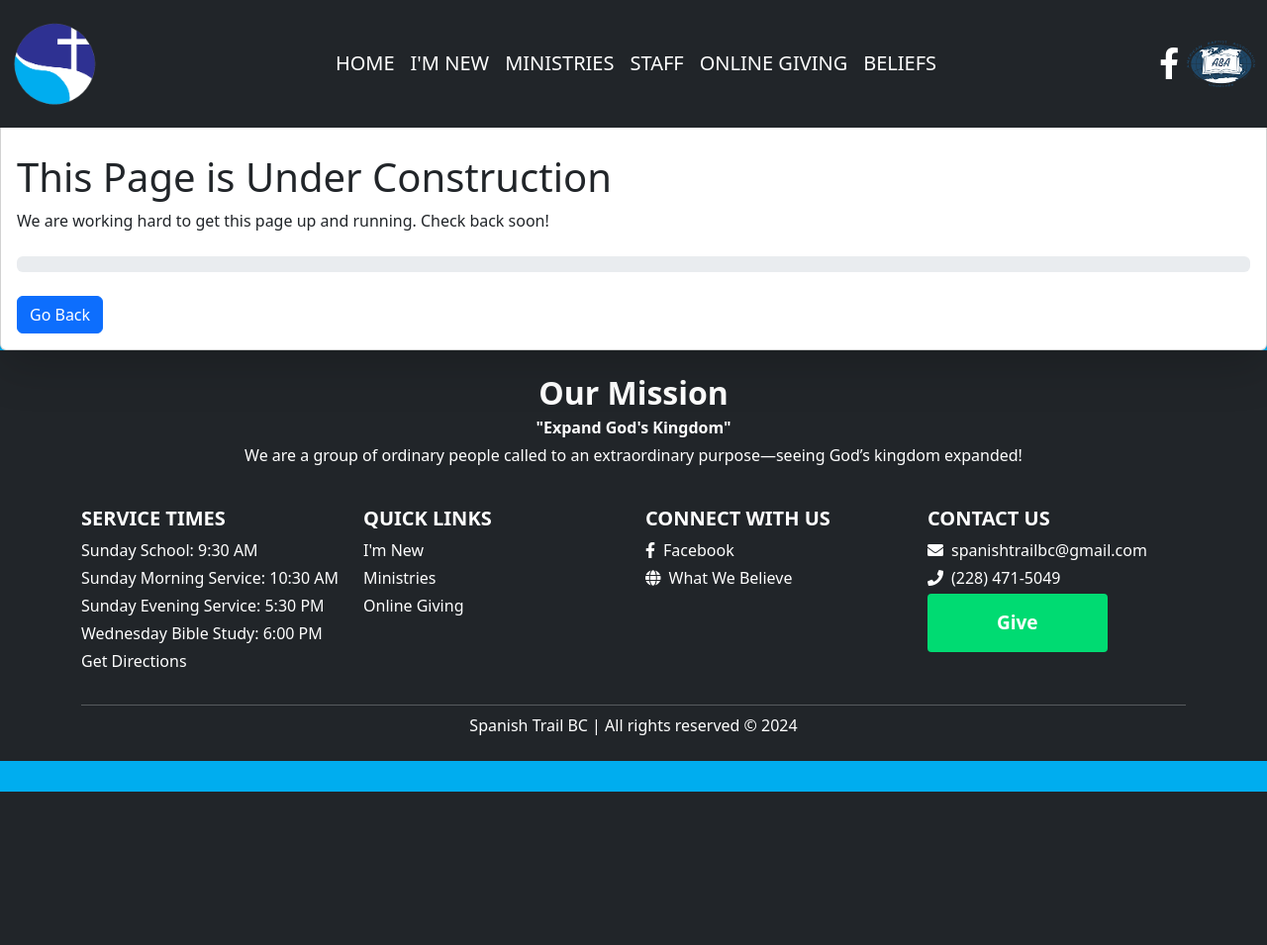
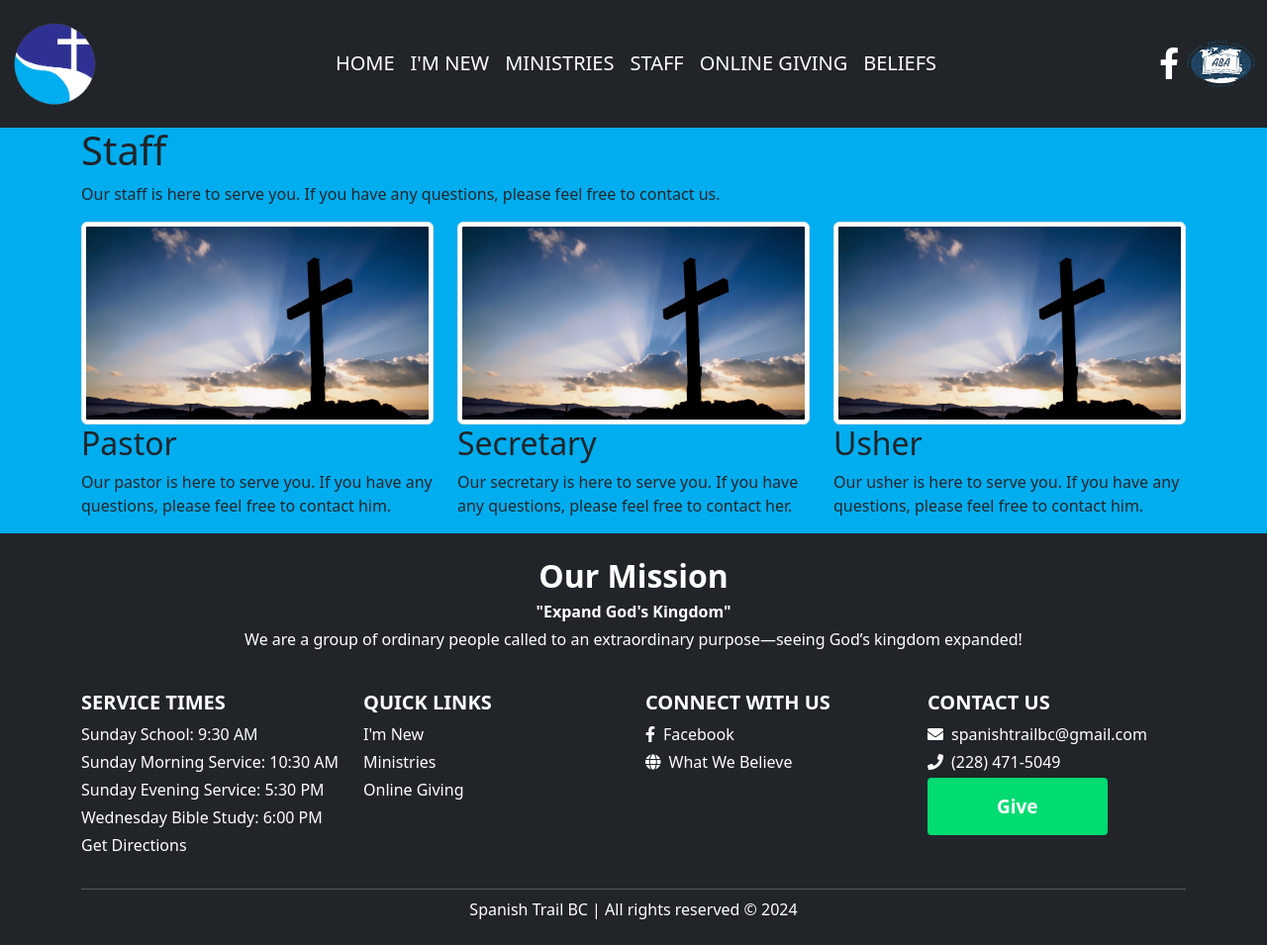
Before and after one commit to mhays24/spanish_trail-live, a Django app: page /staff/ in a window 1280 px wide. Shown: the whole page at 99% size. Before the commit the page ends 800 px from the top, so only its background shows below. Run offline with Django 5.2, Linux system fonts and the light colour scheme; some libraries are stand-ins or nearby versions.

Commit message:
small fixes

```diff
--- a/app/static/ministries.js
+++ b/app/static/ministries.js
@@ -1,4 +1,4 @@
-document.addEventListener('DOMContentLoaded', function() {
+document.addEventListener('DOMContentLoaded', function () {
   const sections = document.querySelectorAll('.slide-left, .slide-right');
 
   const observer = new IntersectionObserver(entries => {
--- /dev/null
+++ b/app/static/staff.css
@@ -0,0 +1,3 @@
+.padding {
+    padding-top: 3%;
+}
--- a/app/templates/index.html
+++ b/app/templates/index.html
@@ -72,9 +72,6 @@
     </section>
 
 
-
-
-
     <!-- announcements Section -->
     <section id="announcements" class="announcements py-5 bg-light">
         <div class="container text-center">
--- a/app/templates/ministries.html
+++ b/app/templates/ministries.html
@@ -35,5 +35,5 @@
     </div>
     <p class="description"><b>Not Forsaking The Assembling of Ourselves</b><br>Providing women a time and place to dig deep through the scriptures in a comfortable setting among themselves.</p>
 </section>
-<script src="{% static 'ministries.js' %}" defer></script>
+<script src="{% static 'ministries.js' %}"></script>
 {% endblock %}
--- a/app/templates/staff.html
+++ b/app/templates/staff.html
@@ -4,25 +4,34 @@
 {% block content %}
 <link rel="stylesheet" href="{% static "staff.css" %}" />
 
-
-<div class="card shadow-lg">
-    <div class="card-body">
-        <div class="construction-icon mb-4">
-            🚧
+<div class="container padding">
+    <div class="row">
+        <div class="col-md-12">
+            <h1>Staff</h1>
+            <p>Our staff is here to serve you. If you have any questions, please feel free to contact us.</p>
         </div>
-        <h1 class="card-title">This Page is Under Construction</h1>
-        <p class="card-text">We are working hard to get this page up and running. Check back soon!</p>
-
-        <div class="progress my-4">
-            <div class="progress-bar progress-bar-striped progress-bar-animated bg-warning" role="progressbar"></div>
+    </div>
+    <div class="row">
+        <div class="col-md-4">
+            <img src="{% static "images/cross.jpg" %}" alt="Pastor" class="img-thumbnail">
+            <h2>Pastor</h2>
+            <p>Our pastor is here to serve you. If you have any questions, please feel free to contact him.</p>
         </div>
-
-        <button class="btn btn-primary" onclick="window.history.back()">Go Back</button>
+        <div class="col-md-4">
+            <img src="{% static "images/cross.jpg" %}" alt="Secretary" class="img-thumbnail">
+            <h2>Secretary</h2>
+            <p>Our secretary is here to serve you. If you have any questions, please feel free to contact her.</p>
+        </div>
+        <div class="col-md-4">
+            <img src="{% static "images/cross.jpg" %}" alt="Usher" class="img-thumbnail">
+            <h2>Usher</h2>
+            <p>Our usher is here to serve you. If you have any questions, please feel free to contact him.</p>
+        </div>
     </div>
 </div>
 
 
 
 
-
+    <script src="{% static 'staff.js' %}"></script>
 {% endblock %}
--- a/config/settings.py
+++ b/config/settings.py
@@ -125,9 +125,9 @@
 EMAIL_HOST = 'smtp.gmail.com'
 EMAIL_PORT = 587
 EMAIL_USE_TLS = True
-EMAIL_HOST_USER = 'matthewhays419@gmail.com'  # Your email address
+EMAIL_HOST_USER = 'matthewhays419@gmail.com'  # the email used to send the messages
 EMAIL_HOST_PASSWORD = 'your-app-specific-password'  # App-specific password
-DEFAULT_FROM_EMAIL = 'matthewhays419@gmail.com'
+DEFAULT_FROM_EMAIL = 'matthewhays419@gmail.com' # the email messages sent to
 
 # Default primary key field type
 # https://docs.djangoproject.com/en/5.0/ref/settings/#default-auto-field
```
Also changed, not shown: app/static/staff.js (added). Lines whose indentation alone changed are shown as unchanged.
